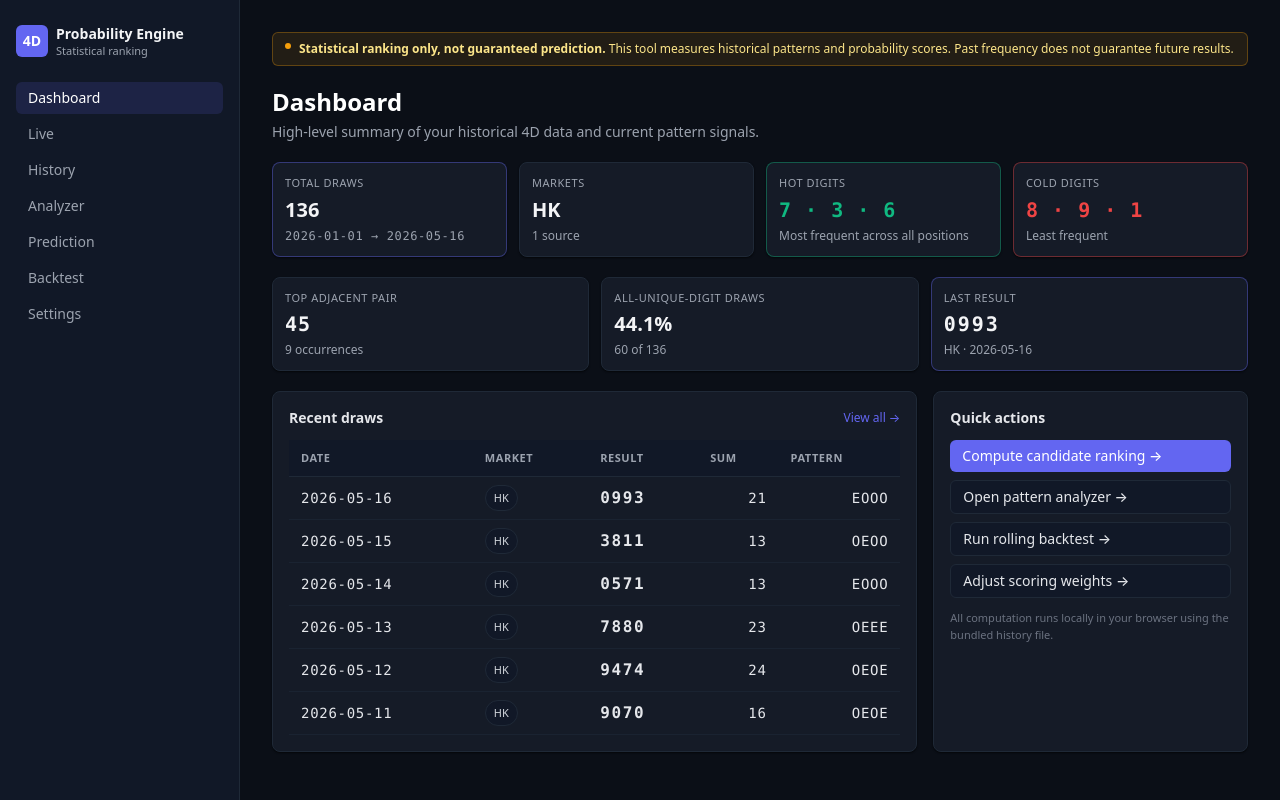
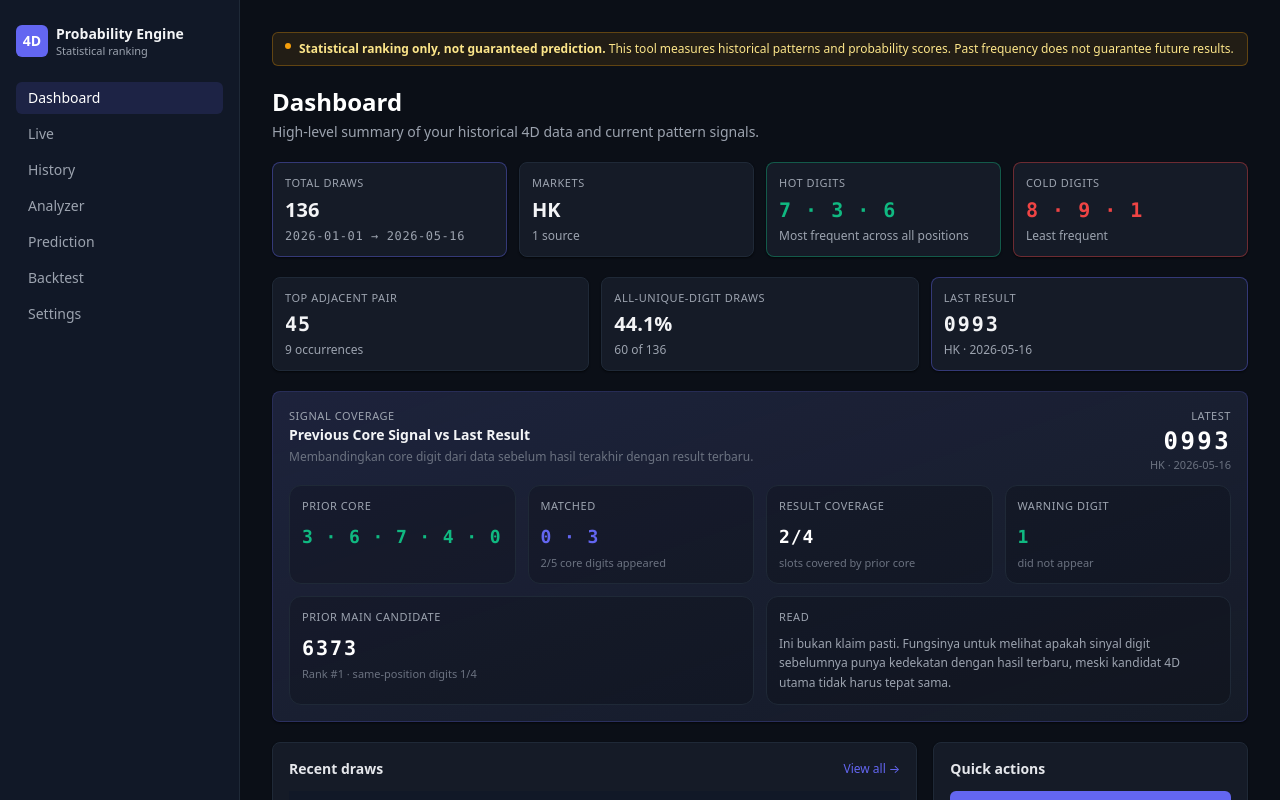
Before and after one commit to LoOp575/Togel2, a Next.js app: page / in a window 1280 px wide. Shown: the top 800 px of the page. Built offline with nearby package versions, Linux system fonts and the light colour scheme.

Commit message:
Show previous signal coverage on dashboard

```diff
--- a/app/page.tsx
+++ b/app/page.tsx
@@ -3,10 +3,12 @@ import { PageHeader } from "@/components/PageHeader";
 import { StatCard } from "@/components/StatCard";
 import { analyze } from "@/lib/analyzer";
 import { loadHistory } from "@/lib/data";
+import { buildSignalCoverage } from "@/lib/signalCoverage";
 
 export default function DashboardPage() {
   const history = loadHistory();
   const stats = analyze(history);
+  const coverage = buildSignalCoverage(history);
 
   const last = history[history.length - 1];
   const first = history[0];
@@ -83,6 +85,84 @@ export default function DashboardPage() {
         />
       </div>
 
+      {coverage ? (
+        <div className="card space-y-3 border-accent/20 bg-gradient-to-br from-accent/10 via-bg-panel to-bg-panel">
+          <div className="flex flex-col gap-2 sm:flex-row sm:items-start sm:justify-between">
+            <div>
+              <p className="stat-label">Signal Coverage</p>
+              <h2 className="text-sm font-semibold text-gray-100">Previous Core Signal vs Last Result</h2>
+              <p className="mt-1 text-xs text-gray-500">
+                Membandingkan core digit dari data sebelum hasil terakhir dengan result terbaru.
+              </p>
+            </div>
+            <div className="text-left sm:text-right">
+              <div className="stat-label">Latest</div>
+              <div className="mono text-2xl font-bold tracking-widest text-white">
+                {coverage.latest.result}
+              </div>
+              <div className="text-[11px] text-gray-500">
+                {coverage.latest.market} · {coverage.latest.date}
+              </div>
+            </div>
+          </div>
+
+          <div className="grid gap-3 md:grid-cols-4">
+            <div className="rounded-xl border border-bg-border bg-black/20 p-3">
+              <p className="stat-label mb-2">Prior Core</p>
+              <div className="mono text-lg font-semibold text-good">
+                {coverage.priorCoreDigits.join(" · ")}
+              </div>
+            </div>
+            <div className="rounded-xl border border-bg-border bg-black/20 p-3">
+              <p className="stat-label mb-2">Matched</p>
+              <div className="mono text-lg font-semibold text-accent">
+                {coverage.coveredUniqueDigits.length > 0
+                  ? coverage.coveredUniqueDigits.join(" · ")
+                  : "—"}
+              </div>
+              <div className="mt-1 text-[11px] text-gray-500">
+                {coverage.coveredCoreCount}/5 core digits appeared
+              </div>
+            </div>
+            <div className="rounded-xl border border-bg-border bg-black/20 p-3">
+              <p className="stat-label mb-2">Result Coverage</p>
+              <div className="mono text-lg font-semibold text-white">
+                {coverage.coveredSlotCount}/{coverage.totalSlots}
+              </div>
+              <div className="mt-1 text-[11px] text-gray-500">slots covered by prior core</div>
+            </div>
+            <div className="rounded-xl border border-bg-border bg-black/20 p-3">
+              <p className="stat-label mb-2">Warning Digit</p>
+              <div className={coverage.warningDigitAppeared ? "mono text-lg font-semibold text-bad" : "mono text-lg font-semibold text-good"}>
+                {coverage.priorWarningDigits.join(" · ") || "—"}
+              </div>
+              <div className="mt-1 text-[11px] text-gray-500">
+                {coverage.warningDigitAppeared ? "appeared in latest" : "did not appear"}
+              </div>
+            </div>
+          </div>
+
+          <div className="grid gap-3 md:grid-cols-2">
+            <div className="rounded-xl border border-bg-border bg-black/20 p-3">
+              <p className="stat-label mb-2">Prior Main Candidate</p>
+              <div className="mono text-xl font-semibold tracking-widest text-white">
+                {coverage.priorMainCandidate ?? "—"}
+              </div>
+              <div className="mt-1 text-[11px] text-gray-500">
+                Rank #{coverage.priorMainRank ?? "—"} · same-position digits {coverage.priorMainSamePositionCount}/4
+              </div>
+            </div>
+            <div className="rounded-xl border border-bg-border bg-black/20 p-3">
+              <p className="stat-label mb-2">Read</p>
+              <p className="text-xs leading-relaxed text-gray-400">
+                Ini bukan klaim pasti. Fungsinya untuk melihat apakah sinyal digit sebelumnya punya
+                kedekatan dengan hasil terbaru, meski kandidat 4D utama tidak harus tepat sama.
+              </p>
+            </div>
+          </div>
+        </div>
+      ) : null}
+
       <div className="grid gap-4 lg:grid-cols-3">
         <div className="card lg:col-span-2">
           <div className="mb-3 flex items-center justify-between">
@@ -129,7 +209,7 @@ export default function DashboardPage() {
           <h2 className="text-sm font-semibold text-gray-200">Quick actions</h2>
           <div className="flex flex-col gap-2">
             <Link href="/prediction" className="btn-primary justify-start">
-              Compute candidate ranking →
+              Open AI terminal →
             </Link>
             <Link href="/analyzer" className="btn justify-start">
               Open pattern analyzer →
```
